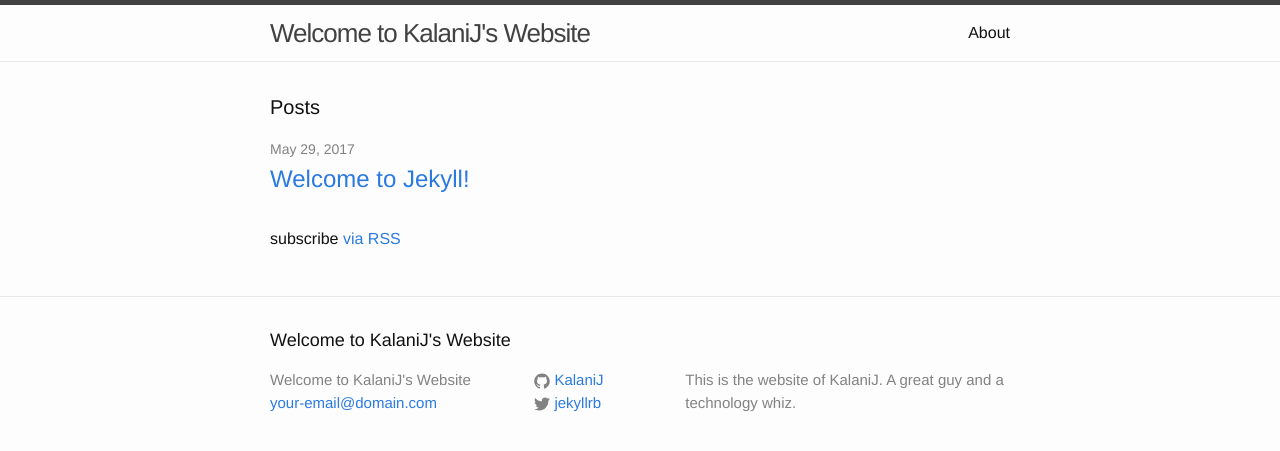
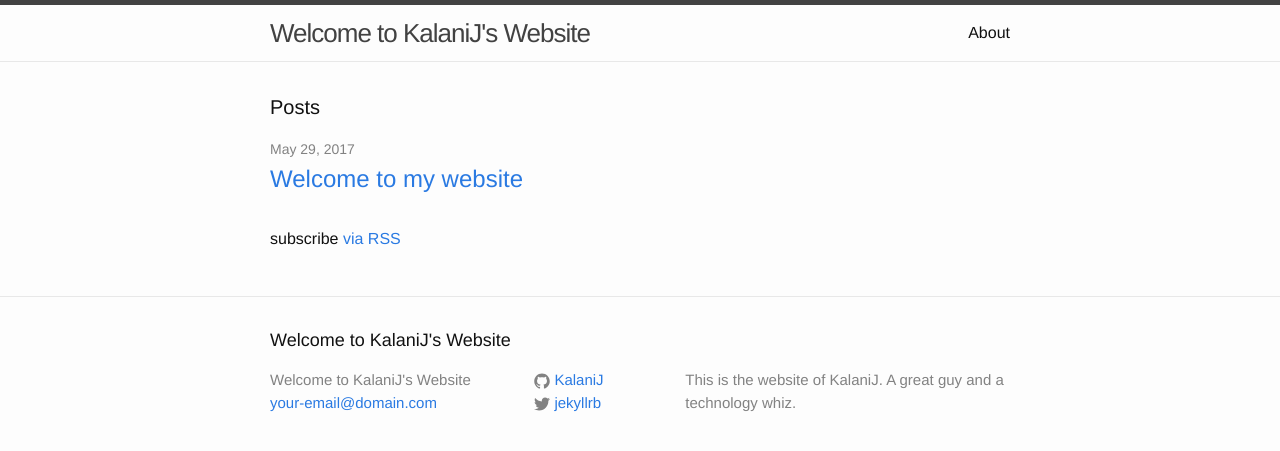
Before and after one commit to KalaniJ/kalanij.github.io, a Jekyll site: the page built from index.html, in a window 1280 px wide. Shown: the top 451 px of the page. Built offline with Jekyll 4.4.1, drawn with Linux system fonts in a browser that asks for light colours.

Commit message:
Update 2017-05-29-welcome-to-jekyll.markdown

```diff
--- a/_posts/2017-05-29-welcome-to-jekyll.markdown
+++ b/_posts/2017-05-29-welcome-to-jekyll.markdown
@@ -1,6 +1,6 @@
 ---
 layout: post
-title:  "Welcome to Jekyll!"
+title:  "Welcome to my website"
 date:   2017-05-29 16:55:29 +0000
 categories: jekyll update
 ---
@@ -19,7 +19,3 @@ print_hi('Tom')
 {% endhighlight %}
 
 Check out the [Jekyll docs][jekyll-docs] for more info on how to get the most out of Jekyll. File all bugs/feature requests at [Jekyll’s GitHub repo][jekyll-gh]. If you have questions, you can ask them on [Jekyll Talk][jekyll-talk].
-
-[jekyll-docs]: http://jekyllrb.com/docs/home
-[jekyll-gh]:   https://github.com/jekyll/jekyll
-[jekyll-talk]: https://talk.jekyllrb.com/
```
